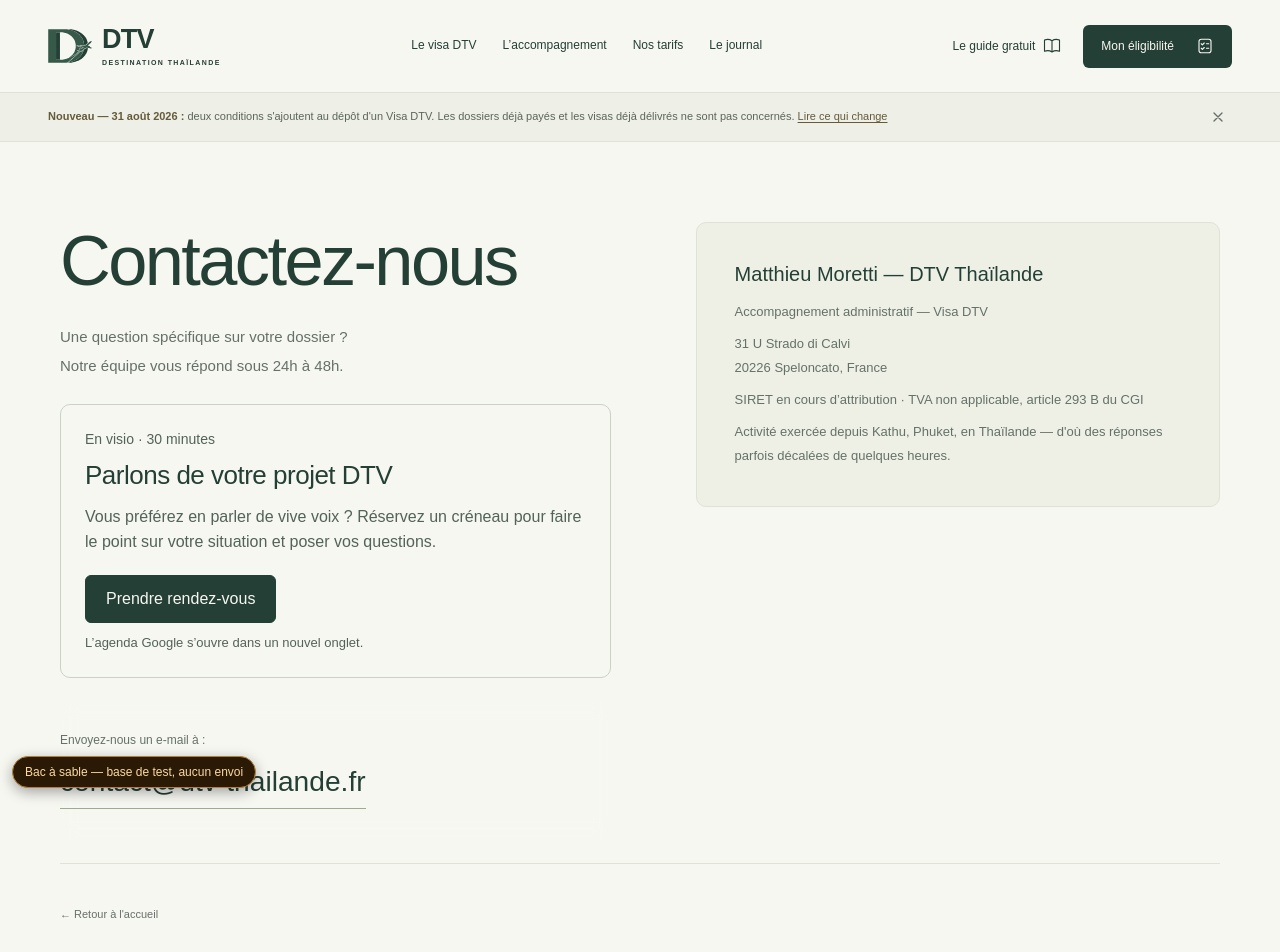
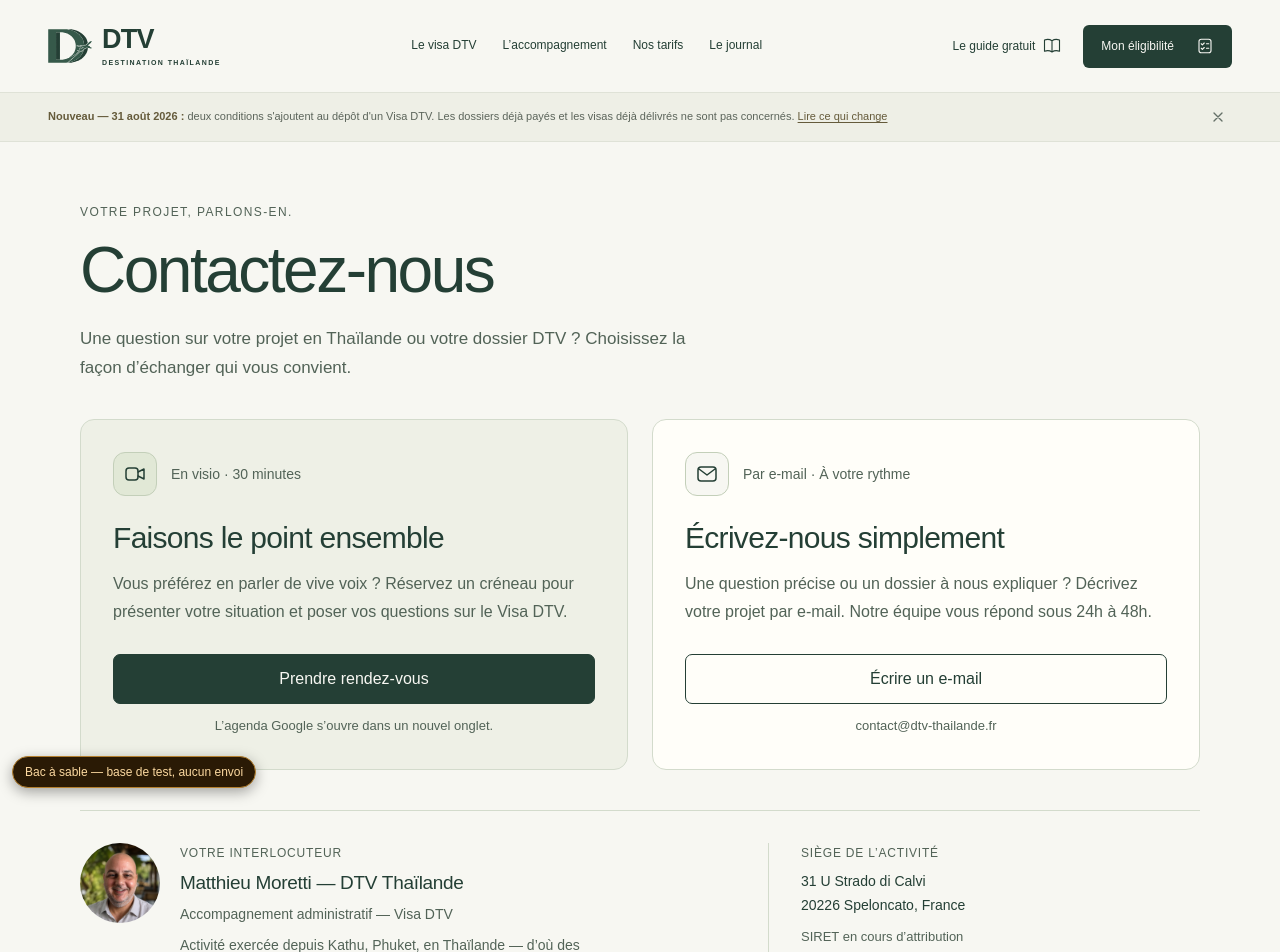
Before and after one commit to emaem-code/dtv-thailande, a Next.js app: page /contact in a window 1280 px wide. Shown: the top 952 px of the page. Built offline with nearby package versions, Linux system fonts and the light colour scheme.

Commit message:
Clarifie et harmonise la page Contact

```diff
--- /dev/null
+++ b/app/contact/contact.module.css
@@ -0,0 +1,62 @@
+.page { padding: 60px 40px 64px; }
+.container { max-width: 1120px; margin: 0 auto; }
+.intro { max-width: 690px; margin-bottom: 36px; }
+.page .eyebrow { margin: 0 0 12px; color: #526357; font-size: 12px; letter-spacing: 1.4px; text-transform: uppercase; }
+.page .title { margin: 0; color: #243f35; font-size: clamp(40px, 5vw, 64px); font-weight: 500; line-height: 1.1; letter-spacing: -2.5px; }
+.page .lead { max-width: 610px; margin: 20px 0 0; color: #526357; font-size: 17px; line-height: 1.7; }
+.choices { display: grid; grid-template-columns: repeat(2, minmax(0, 1fr)); gap: 24px; }
+.card { display: flex; flex-direction: column; min-width: 0; padding: 32px; border: 1px solid #d3dbcc; border-radius: 14px; }
+.appointment { background: #eef0e6; }
+.email { background: #fffef9; }
+.cardTop { display: flex; align-items: center; gap: 14px; margin-bottom: 24px; }
+.icon { display: grid; place-items: center; flex-shrink: 0; width: 44px; height: 44px; border: 1px solid #c3cfb9; border-radius: 12px; color: #243f35; }
+.appointment .icon { background: #e1e8d6; }
+.email .icon { background: #f7f7f2; }
+.icon svg { width: 24px; height: 24px; }
+.page .format { margin: 0; color: #526357; font-size: 14px; line-height: 1.5; }
+.page .cardTitle { margin: 0 0 14px; color: #243f35; font-size: clamp(25px, 2.4vw, 30px); font-weight: 500; line-height: 1.2; letter-spacing: -.7px; text-wrap: balance; }
+.page .description { margin: 0 0 28px; color: #526357; font-size: 16px; line-height: 1.75; }
+.action { margin-top: auto; }
+.page :is(.primary, .secondary) { display: flex; justify-content: center; align-items: center; width: 100%; min-height: 50px; padding: 12px 20px; border: 1px solid #243f35; border-radius: 7px; font-size: 16px; font-weight: 500; line-height: 1.5; text-align: center; text-decoration: none; }
+.page .primary { background: #243f35; color: #f7f7f2; }
+.page .primary:hover { background: #395847; border-color: #395847; color: #f7f7f2; text-decoration: none; }
+.page .secondary { background: transparent; color: #243f35; }
+.page .secondary:hover { background: #eef0e6; color: #243f35; text-decoration: none; }
+.page :is(.primary, .secondary, .back):focus-visible { outline: 3px solid #243f35; outline-offset: 4px; }
+.page .note { margin: 12px 0 0; color: #526357; font-size: 13px; line-height: 1.6; text-align: center; overflow-wrap: anywhere; }
+.practical { display: grid; grid-template-columns: minmax(0, 1.5fr) minmax(0, 1fr); gap: 40px; margin-top: 40px; padding-top: 32px; border-top: 1px solid #d3dbcc; }
+.person { display: flex; align-items: flex-start; gap: 20px; }
+.portrait { flex-shrink: 0; width: 80px; height: 80px; border-radius: 50%; object-fit: cover; }
+.page .label { margin: 0 0 6px; color: #526357; font-size: 12px; letter-spacing: .8px; text-transform: uppercase; }
+.page .personName { margin: 0 0 6px; color: #243f35; font-size: 19px; font-weight: 500; line-height: 1.4; letter-spacing: -.3px; }
+.page .activity, .page .location { margin: 0; color: #526357; font-size: 14px; line-height: 1.7; }
+.page .location { margin-top: 8px; max-width: 440px; }
+.company { padding-left: 32px; border-left: 1px solid #d3dbcc; }
+.company address { color: #243f35; font-style: normal; font-size: 14px; line-height: 1.7; }
+.company > p:last-child { margin: 8px 0 0; color: #526357; font-size: 13px; line-height: 1.7; }
+.page .back { display: inline-flex; align-items: center; min-height: 44px; margin-top: 28px; color: #526357; font-size: 14px; text-decoration: underline; text-underline-offset: 4px; }
+@media (min-width: 761px) and (max-width: 1000px) {
+  .page .note { min-height: 3.2em; }
+}
+@media (max-width: 760px) {
+  .page { padding: 36px 24px 40px; }
+  .intro { margin-bottom: 28px; }
+  .page .title { font-size: clamp(34px, 9.6vw, 43px); letter-spacing: -1.7px; }
+  .page .lead { margin-top: 16px; font-size: 16px; line-height: 1.65; }
+  .choices { grid-template-columns: 1fr; gap: 16px; }
+  .card { padding: 24px; border-radius: 10px; }
+  .cardTop { gap: 12px; margin-bottom: 20px; }
+  .page .cardTitle { font-size: 25px; }
+  .page .description { margin-bottom: 22px; line-height: 1.65; }
+  .practical { grid-template-columns: 1fr; gap: 24px; margin-top: 32px; padding-top: 28px; }
+  .person { display: grid; grid-template-columns: 64px minmax(0, 1fr); gap: 16px; }
+  .portrait { width: 64px; height: 64px; }
+  .page .personName { font-size: 18px; }
+  .company { border-left: none; border-top: 1px solid #d3dbcc; padding: 24px 0 0; }
+  .page .activity, .page .location, .company address, .company > p:last-child { font-size: 14px; }
+}
+@media (max-width: 360px) {
+  .page { padding-inline: 20px; }
+  .card { padding: 20px; }
+  .person { grid-template-columns: 1fr; }
+}
--- a/app/contact/page.tsx
+++ b/app/contact/page.tsx
@@ -1,7 +1,9 @@
 import Link from "next/link";
+import Image from "next/image";
 import type { Metadata } from "next";
 import { AGENCE, mentionSiret } from "../lib/agence";
-import RendezVous from "../components/RendezVous";
+import { RENDEZ_VOUS } from "../lib/rendez-vous";
+import s from "./contact.module.css";
 
 // ─── MÉTADONNÉES SEO DE LA PAGE CONTACT (Résout l'erreur Codex) ───
 export const metadata: Metadata = {
@@ -29,57 +31,92 @@ export const metadata: Metadata = {
 
 export default function Contact() {
   return (
-    <div className="min-h-screen bg-[#0a0a0a] text-white flex flex-col items-center justify-center p-8 font-sans">
-      <div className="max-w-xl w-full space-y-8 text-center">
-        <h1 className="text-4xl md:text-5xl font-extrabold tracking-tight">Contactez-nous</h1>
+    <main className={s.page}>
+      <div className={s.container}>
+        <header className={s.intro}>
+          <p className={s.eyebrow}>Votre projet, parlons-en.</p>
+          <h1 className={s.title}>Contactez-nous</h1>
+          <p className={s.lead}>
+            Une question sur votre projet en Thaïlande ou votre dossier DTV ?
+            Choisissez la façon d’échanger qui vous convient.
+          </p>
+        </header>
 
-        <p className="text-gray-400 text-lg">
-          Une question spécifique sur votre dossier ? <br/>
-          Notre équipe vous répond sous 24h à 48h.
-        </p>
+        <div className={s.choices}>
+          <section className={`${s.card} ${s.appointment}`} aria-labelledby="contact-visio">
+            <div className={s.cardTop}>
+              <span className={s.icon} aria-hidden="true">
+                <svg viewBox="0 0 24 24" fill="none" stroke="currentColor" strokeWidth="1.5" strokeLinecap="round" strokeLinejoin="round" focusable="false">
+                  <rect x="3" y="6" width="12" height="12" rx="3" />
+                  <path d="m15 10 6-3v10l-6-3" />
+                </svg>
+              </span>
+              <p className={s.format}>En visio · {RENDEZ_VOUS.dureeMinutes} minutes</p>
+            </div>
+            <h2 id="contact-visio" className={s.cardTitle}>Faisons le point ensemble</h2>
+            <p className={s.description}>
+              Vous préférez en parler de vive voix ? Réservez un créneau pour
+              présenter votre situation et poser vos questions sur le Visa DTV.
+            </p>
+            <div className={s.action}>
+              <a className={s.primary} href={RENDEZ_VOUS.url} target="_blank" rel="noopener noreferrer">
+                {RENDEZ_VOUS.libelle}
+              </a>
+              <p className={s.note}>L’agenda Google s’ouvre dans un nouvel onglet.</p>
+            </div>
+          </section>
 
-        <RendezVous
-          titre="Parlons de votre projet DTV"
-          description="Vous préférez en parler de vive voix ? Réservez un créneau pour faire le point sur votre situation et poser vos questions."
-        />
-
-        <div className="bg-white/5 border border-white/10 p-8 rounded-3xl backdrop-blur-sm mt-8" data-reveal="">
-          <p className="text-xl font-medium">
-            Envoyez-nous un e-mail à :
-          </p>
-          <a
-            href="mailto:contact@dtv-thailande.fr"
-            className="block mt-4 text-2xl md:text-3xl font-bold text-amber-500 hover:text-white transition-colors"
-          >
-            contact@dtv-thailande.fr
-          </a>
+          <section className={`${s.card} ${s.email}`} aria-labelledby="contact-email">
+            <div className={s.cardTop}>
+              <span className={s.icon} aria-hidden="true">
+                <svg viewBox="0 0 24 24" fill="none" stroke="currentColor" strokeWidth="1.5" strokeLinecap="round" strokeLinejoin="round" focusable="false">
+                  <rect x="3" y="5" width="18" height="14" rx="3" />
+                  <path d="m4 7 8 6 8-6" />
+                </svg>
+              </span>
+              <p className={s.format}>Par e-mail · À votre rythme</p>
+            </div>
+            <h2 id="contact-email" className={s.cardTitle}>Écrivez-nous simplement</h2>
+            <p className={s.description}>
+              Une question précise ou un dossier à nous expliquer ?
+              Décrivez votre projet par e-mail. Notre équipe vous répond sous 24h à 48h.
+            </p>
+            <div className={s.action}>
+              <a className={s.secondary} href={`mailto:${AGENCE.email}`}>Écrire un e-mail</a>
+              <p className={s.note}>{AGENCE.email}</p>
+            </div>
+          </section>
         </div>
 
-        {/* L'adresse du siège rassure autant qu'elle oblige : un prestataire
-            qui encaisse un acompte à distance doit dire où il est établi. */}
-        <div className="border-t border-white/10 pt-8 text-sm text-gray-500 leading-relaxed" data-reveal="">
-          <p className="text-gray-300 font-medium">{AGENCE.nom} — {AGENCE.enseigne}</p>
-          <p>{AGENCE.activite}</p>
-          <p className="mt-2">
-            {AGENCE.adresse}
-            <br />
-            {AGENCE.codePostal} {AGENCE.ville}, {AGENCE.pays}
-          </p>
-          <p className="mt-2">
-            {mentionSiret()} · {AGENCE.mentionTva}
-          </p>
-          <p className="mt-2 text-gray-600">
-            Activité exercée depuis {AGENCE.lieu}, en Thaïlande — d&apos;où des réponses parfois
-            décalées de quelques heures.
-          </p>
-        </div>
+        <section className={s.practical} aria-labelledby="contact-interlocuteur">
+          <div className={s.person}>
+            <Image
+              src="/images/matthieu-moretti.jpg"
+              alt="Matthieu Moretti, votre interlocuteur DTV Thaïlande"
+              width={80}
+              height={80}
+              sizes="80px"
+              className={s.portrait}
+            />
+            <div>
+              <p className={s.label}>Votre interlocuteur</p>
+              <h2 id="contact-interlocuteur" className={s.personName}>{AGENCE.nom} — {AGENCE.enseigne}</h2>
+              <p className={s.activity}>{AGENCE.activite}</p>
+              <p className={s.location}>
+                Activité exercée depuis {AGENCE.lieu}, en Thaïlande — d’où des réponses
+                parfois décalées de quelques heures.
+              </p>
+            </div>
+          </div>
+          <div className={s.company}>
+            <p className={s.label}>Siège de l’activité</p>
+            <address>{AGENCE.adresse}<br />{AGENCE.codePostal} {AGENCE.ville}, {AGENCE.pays}</address>
+            <p>{mentionSiret()}<br />{AGENCE.mentionTva}</p>
+          </div>
+        </section>
 
-        <div className="pt-4">
-          <Link href="/" className="text-gray-500 hover:text-white transition-colors uppercase tracking-wide text-sm font-bold">
-            ← Retour à l&apos;accueil
-          </Link>
-        </div>
+        <Link href="/" className={s.back}>Retour à l’accueil</Link>
       </div>
-    </div>
+    </main>
   );
 }
--- a/app/pages-claires.module.css
+++ b/app/pages-claires.module.css
@@ -309,80 +309,8 @@
   border-color: #cbd5c6;
 }
 
-/* Contact : rendez-vous et courriel, avec toutes les mentions visibles. */
-.contact .contenu > div {
-  padding: 80px 48px 90px;
-  display: block;
-}
-.contact .contenu > div > div {
-  max-width: 1160px;
-  margin: auto;
-  display: grid;
-  grid-template-columns: 1.05fr 1fr;
-  gap: 24px 85px;
-  text-align: left;
-}
-.contact .contenu > div > div > * {
-  margin: 0;
-}
-.contact h1 {
-  grid-column: 1;
-  font-size: clamp(45px, 5.5vw, 73px);
-}
-.contact .contenu > div > div > p {
-  grid-column: 1;
-  font-size: 15px;
-  line-height: 1.9;
-}
-.contact .contenu > div > div > div:nth-of-type(1) {
-  grid-column: 1;
-  padding: 30px 0;
-  border: none;
-  border-radius: 0;
-  background: transparent;
-}
-.contact .contenu > div > div > div:nth-of-type(1) p {
-  font-size: 12px;
-  color: var(--muted);
-}
-.contact a[href^="mailto:"] {
-  display: inline-block;
-  font-size: clamp(20px, 2.2vw, 29px);
-  font-weight: 500;
-  color: var(--ink);
-  border-bottom: 1px solid #9bac90;
-  padding-bottom: 10px;
-  overflow-wrap: anywhere;
-}
-.contact .contenu > div > div > div:nth-of-type(2) {
-  grid-column: 2;
-  grid-row: 1 / 4;
-  padding: 38px;
-  border: 1px solid var(--line);
-  background: var(--panel);
-  border-radius: 10px;
-  font-size: 13px;
-  line-height: 1.85;
-  align-self: start;
-}
-.contact .contenu > div > div > div:nth-of-type(2) p:first-child {
-  font-size: 20px;
-  line-height: 1.35;
-  color: var(--ink);
-  margin-bottom: 12px;
-}
-.contact .contenu > div > div > div:last-child {
-  grid-column: 1 / -1;
-  padding-top: 36px;
-  border-top: 1px solid var(--line);
-}
-.contact .contenu > div > div > div:last-child a {
-  color: var(--muted);
-  font-size: 11px;
-  font-weight: 400;
-  text-transform: none;
-  letter-spacing: 0;
-}
+/* La page Contact utilise sa propre mise en page, sans sélecteurs de position. */
+.contact { --muted: #526357; }
 
 /* Mentions : conservation des textes juridiques, avec une hiérarchie plus lisible. */
 .mentions .contenu > div {
@@ -753,9 +681,6 @@
     grid-template-columns: 0.75fr 1.25fr;
     padding-inline: 30px;
   }
-  .contact .contenu > div > div {
-    gap: 25px 40px;
-  }
 }
 @media (max-width: 760px) {
   .surface [id] {
@@ -794,24 +719,6 @@
   }
   .faq main > div > div:last-child h2 {
     font-size: 30px;
-  }
-  .contact .contenu > div {
-    padding: 45px 24px 55px;
-  }
-  .contact .contenu > div > div {
-    display: flex;
-    flex-direction: column;
-    gap: 25px;
-  }
-  .contact .contenu > div > div > div:nth-of-type(1) {
-    padding: 8px 0 18px;
-  }
-  .contact .contenu > div > div > div:nth-of-type(2) {
-    padding: 28px;
-    width: 100%;
-  }
-  .contact a[href^="mailto:"] {
-    font-size: 23px;
   }
   .mentions .contenu > div {
     padding: 35px 24px 60px;
@@ -916,8 +823,6 @@
   .faq main > div > div:first-child > p,
   .faq details > div p,
   .faq main > div > div:last-child p,
-  .contact .contenu > div > div > p,
-  .contact .contenu > div > div > div:nth-of-type(2),
   .mentions section > div > div,
   .eligibilite .contenu header > p,
   .eligibilite main > div > section:first-of-type li,
@@ -951,13 +856,6 @@
     min-height: 48px;
     font-size: 15px;
   }
-  .contact .contenu > div > div > div:nth-of-type(1) p {
-    font-size: 14px;
-  }
-  .contact .contenu > div > div > div:nth-of-type(2) {
-    padding: 24px 20px;
-  }
-  .contact .contenu > div > div > div:last-child a,
   .mentions .contenu > div > div > a {
     min-height: 44px;
     display: inline-flex;
```
